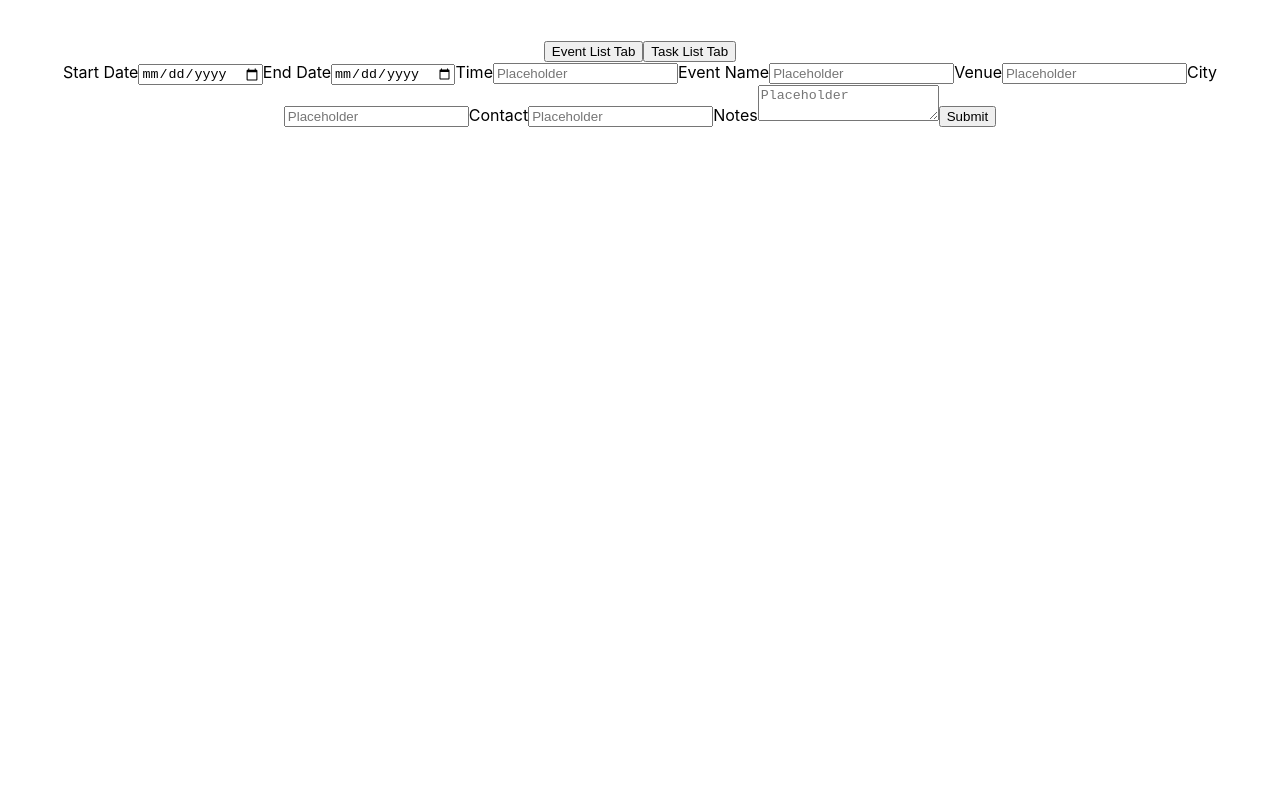
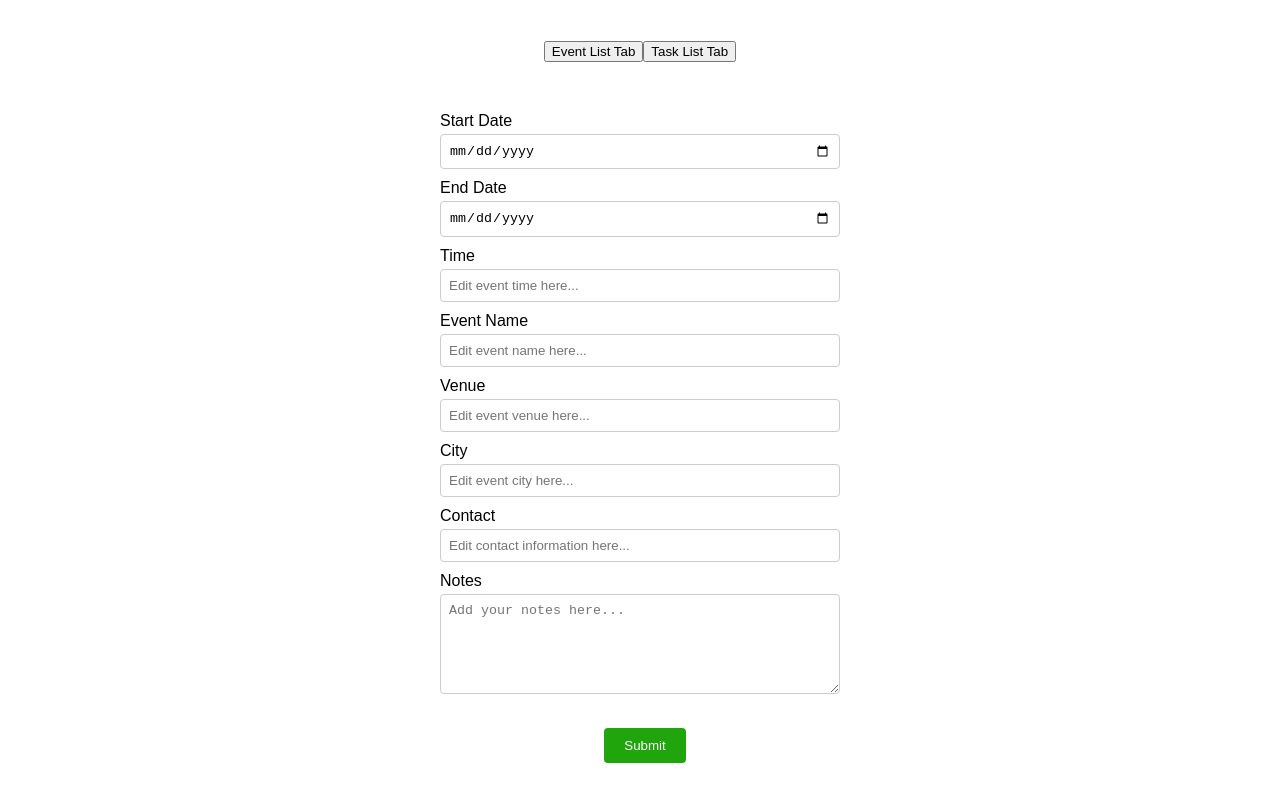
Before and after one commit to Willa2023/SGCNZ-dashboard, a React (Create React App) app: page /edit/1 in a window 1280 px wide. Shown: the top 802 px of the page. Built offline with nearby package versions, Linux system fonts and the light colour scheme; no server answers.

Commit message:
change edit table

```diff
--- a/src/App.css
+++ b/src/App.css
@@ -255,3 +255,51 @@ margin-top: 50px;
 .form-buttons button:hover {
   background-color: #1a7a09;
 }
+
+/* edit event */
+.edit-event-form{
+  display: flex;
+  flex-direction: column;
+  max-width: 400px;
+  margin: 0 auto;
+  margin-top: 50px;
+  text-align: left;
+  font-family: "Bond", Arial, Helvetica, sans-serif;
+}
+
+.edit-event-form label {
+  margin-bottom: 10px;
+}
+
+.edit-event-form input,
+.edit-event-form textarea {
+  width: 100%;
+  padding: 8px;
+  margin-top: 4px;
+  border-radius: 4px;
+  border: 1px solid #ccc;
+  box-sizing: border-box;
+}
+
+.edit-event-form textarea {
+  height: 100px;
+}
+
+/* .form-buttons {
+  margin-top: 20px;
+  display: flex;
+  justify-content: center;
+} */
+
+.form-buttons-edit {
+  padding: 10px 20px;
+  background-color: #20a50c;
+  color: #fff;
+  border: none;
+  border-radius: 4px;
+  cursor: pointer;
+}
+
+.form-buttons-edit button:hover {
+  background-color: #1a7a09;
+}
--- a/src/Components/AddEvent.js
+++ b/src/Components/AddEvent.js
@@ -91,7 +91,7 @@ const AddEventForm = () => {
         />
       </label>
       <label>
-        eventName
+        EventName
         <input
           type="text"
           name="eventName"
--- a/src/Components/EditEvent.js
+++ b/src/Components/EditEvent.js
@@ -75,7 +75,7 @@ const EditEventForm = ({ onSubmit, initialData }) => {
 
   return (
     <>
-      <form onSubmit={handleSubmit}>
+      <form onSubmit={handleSubmit} className="edit-event-form">
         <label>
           Start Date
           <input
@@ -99,7 +99,7 @@ const EditEventForm = ({ onSubmit, initialData }) => {
           <input
             type="text"
             name="time"
-            placeholder="Placeholder"
+            placeholder="Edit event time here..."
             value={formData.time}
             onChange={handleChange}
           />
@@ -109,7 +109,7 @@ const EditEventForm = ({ onSubmit, initialData }) => {
           <input
             type="text"
             name="eventName"
-            placeholder="Placeholder"
+            placeholder="Edit event name here..."
             value={formData.eventName}
             onChange={handleChange}
           />
@@ -119,7 +119,7 @@ const EditEventForm = ({ onSubmit, initialData }) => {
           <input
             type="text"
             name="venue"
-            placeholder="Placeholder"
+            placeholder="Edit event venue here..."
             value={formData.venue}
             onChange={handleChange}
           />
@@ -129,7 +129,7 @@ const EditEventForm = ({ onSubmit, initialData }) => {
           <input
             type="text"
             name="city"
-            placeholder="Placeholder"
+            placeholder="Edit event city here..."
             value={formData.city}
             onChange={handleChange}
           />
@@ -139,7 +139,7 @@ const EditEventForm = ({ onSubmit, initialData }) => {
           <input
             type="text"
             name="contact"
-            placeholder="Placeholder"
+            placeholder="Edit contact information here..."
             value={formData.contact}
             onChange={handleChange}
           />
@@ -148,12 +148,15 @@ const EditEventForm = ({ onSubmit, initialData }) => {
           Notes
           <textarea
             name="notes"
-            placeholder="Placeholder"
+            placeholder="Add your notes here..."
             value={formData.notes}
             onChange={handleChange}
           />
         </label>
-        <button type="submit">Submit</button>
+        <div className="form-buttons">
+        <button  className="EditEvent" type="submit">Submit
+        </button>
+        </div>
       </form>
     </>
   );
```
